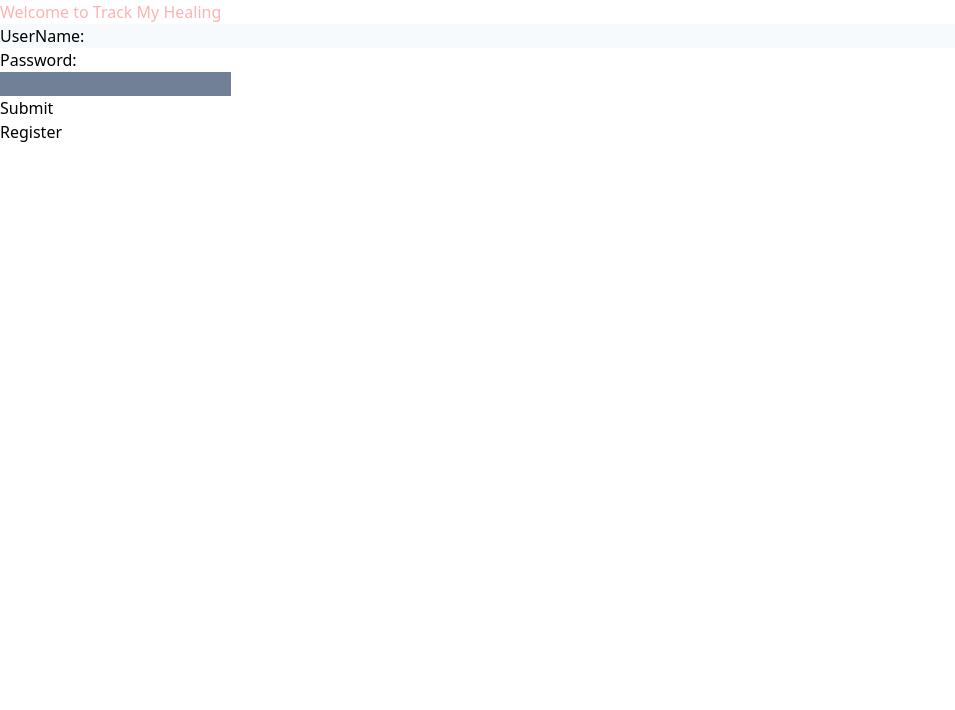
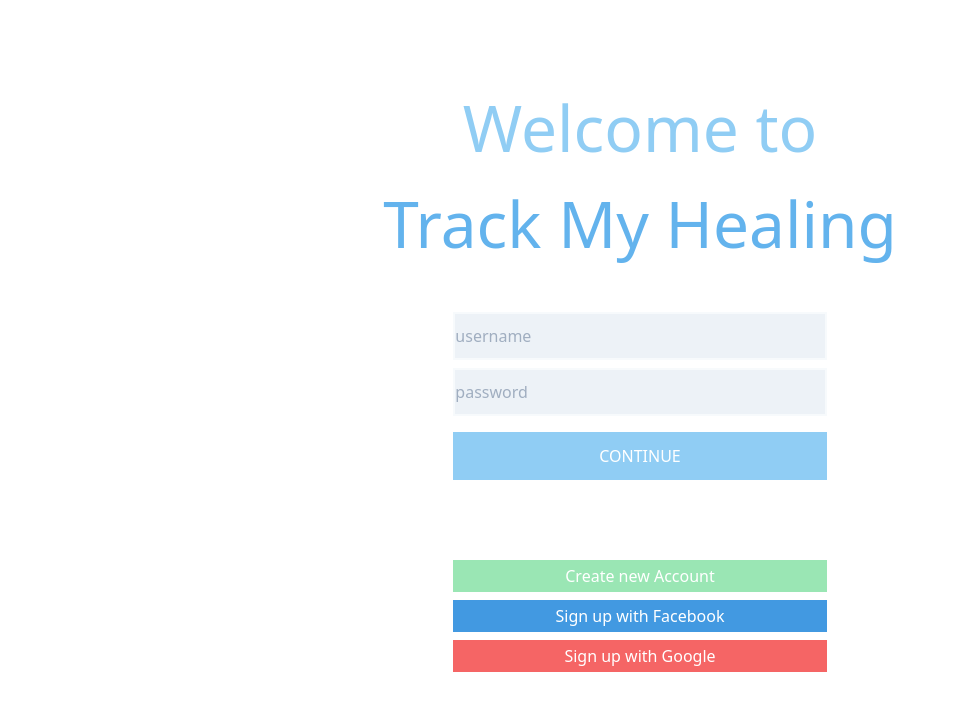
Before and after one commit to dcristinaterry/trackmyhealingClient, a React (Create React App) app in the folder client-tmh/: page / in a window 1280 px wide. Shown: the top 710 px of the page, without its empty margins (0-955 px from the left). Built offline with nearby package versions, Linux system fonts and the light colour scheme.

Commit message:
add login design

```diff
--- a/client-tmh/src/App.js
+++ b/client-tmh/src/App.js
@@ -1,5 +1,5 @@
 import React from 'react';
-import './styles/app.css';
+// import './styles/app.css';
 import { BrowserRouter as Router, Route, Switch,  } from "react-router-dom";
 import {StoreProvider} from './utils/GlobalState'
 import UserLogin from './components/UserLogIn/UserLogin';
@@ -11,8 +11,7 @@ const App= ()=> {
   return (
     <Router>
       <StoreProvider>
-        <div className="App">
-          <p className="text-red-300">Welcome to Track My Healing</p>
+
           <Switch>
             {/* <Route path="/userDashboard" component={UserDashboard} /> */}
             {/* <Route path="/adminDashboard" component={AdminDashboard} /> */}
@@ -21,8 +20,6 @@ const App= ()=> {
             <Route path="/home" component={UserLandingPage}/>
           </Switch>
 
-
-        </div>
       </StoreProvider>
     </Router>
   );
--- a/client-tmh/src/components/UserLogIn/UserLogin.js
+++ b/client-tmh/src/components/UserLogIn/UserLogin.js
@@ -1,5 +1,7 @@
 import React, { useState } from 'react'
 import { withRouter } from 'react-router-dom'
+import '../../styles/app.css';
+
 import API_CALL from '../../apiCalls/APIcalls'
 
 const UserLogin = (loginProps) => {
@@ -15,8 +17,8 @@ const UserLogin = (loginProps) => {
 
 
 
-            if(response.data){
-                console.log("in condition",response);
+            if (response.data) {
+                console.log("in condition", response);
                 loginProps.history.replace("/home");
                 console.log(loginProps)
 
@@ -28,47 +30,77 @@ const UserLogin = (loginProps) => {
 
     const handleInput = (event) => {
         console.log("input usesrname", event.target);
-        const {name, value} = event.target;
-        console.log(name,value);
-        setForm({...form, [name]: value });
+        const { name, value } = event.target;
+        console.log(name, value);
+        setForm({ ...form, [name]: value });
     }
 
     const signUpHandler = () => {
         loginProps.history.replace("/signup");
     }
+
+    const googleHandler= ()=>{}
+    const faceBookHandler= ()=>{}
     return (
-        <div>
-            {/* //onSubmit={this.handleSubmit}> */}
+
+        <div className="m-20 ">
+            <p className="text-blue-300 text-center  text-xl sm:text-6xl">Welcome to </p>
+            <p className="text-blue-400 text-center  text-2xl sm:text-6xl ">Track My Healing</p>
+
+            <div className="mt-10   md:w-1/3 m-auto">
                 <form
-            onSubmit={logInHandler}
-            >
+                    className="mb-20"
+                    onSubmit={logInHandler}>
 
-                <div className="bg-gray-100">
-                    <label> UserName:</label>
+
                         <input
-                        className="bg-gray-100"
+                            placeholder="username"
+                            className="mb-2 h-8 sm:h-12 w-full border-gray-100 border-2 bg-gray-200"
                             name="userId"
                             type="text"
-                        onChange={(e)=>handleInput(e)}
+                            onChange={(e) => handleInput(e)}
                         />
+
+                        <input
+                            placeholder="password"
+                            className="mb-2 h-8 sm:h-12 w-full border-gray-100 border-2 bg-gray-200"
+                            type="password"
+                            name="password"
+                            onChange={(event) => handleInput(event)}
+                        />
+
+
+                    <div className="mt-2">
+                        <button
+                            className="bg-blue-300 w-full h-8 sm:h-12 text-white"
+                            type="submit"
+                            value="submit">CONTINUE
+                    </button>
                     </div>
 
+                </form>
 
-                <label>Password: </label>
-                <div>
 
-                    <input
-                     className="bg-gray-600"
-                        type="password"
-                        name="password"
-                        onChange={(event) => handleInput(event)} />
+
+
+
+                <div className="mb-2">
+                    <button
+                     className="bg-green-300 w-full h-8 text-white"
+                    onClick={signUpHandler}>Create new Account</button>
                 </div>
 
-                <button type="submit" value="submit">Submit</button>
-            </form>
+                <div className="mb-2">
+                    <button
+                     className="bg-blue-500 w-full h-8 text-white"
+                    onClick={faceBookHandler}>Sign up with Facebook</button>
+                </div>
 
                 <div>
-                <button onClick={signUpHandler}>Register</button>
+                    <button
+                     className="bg-red-500 w-full h-8 text-white"
+                    onClick={googleHandler}>Sign up with Google</button>
+                </div>
 
             </div>
         </div>
--- a/client-tmh/src/index.js
+++ b/client-tmh/src/index.js
@@ -1,6 +1,7 @@
 import React from 'react';
 import ReactDOM from 'react-dom';
 import App from './App';
+import './styles/app.css';
 // import * as serviceWorker from './serviceWorker';
 
 ReactDOM.render(
```
Lines whose indentation alone changed are shown as unchanged.
